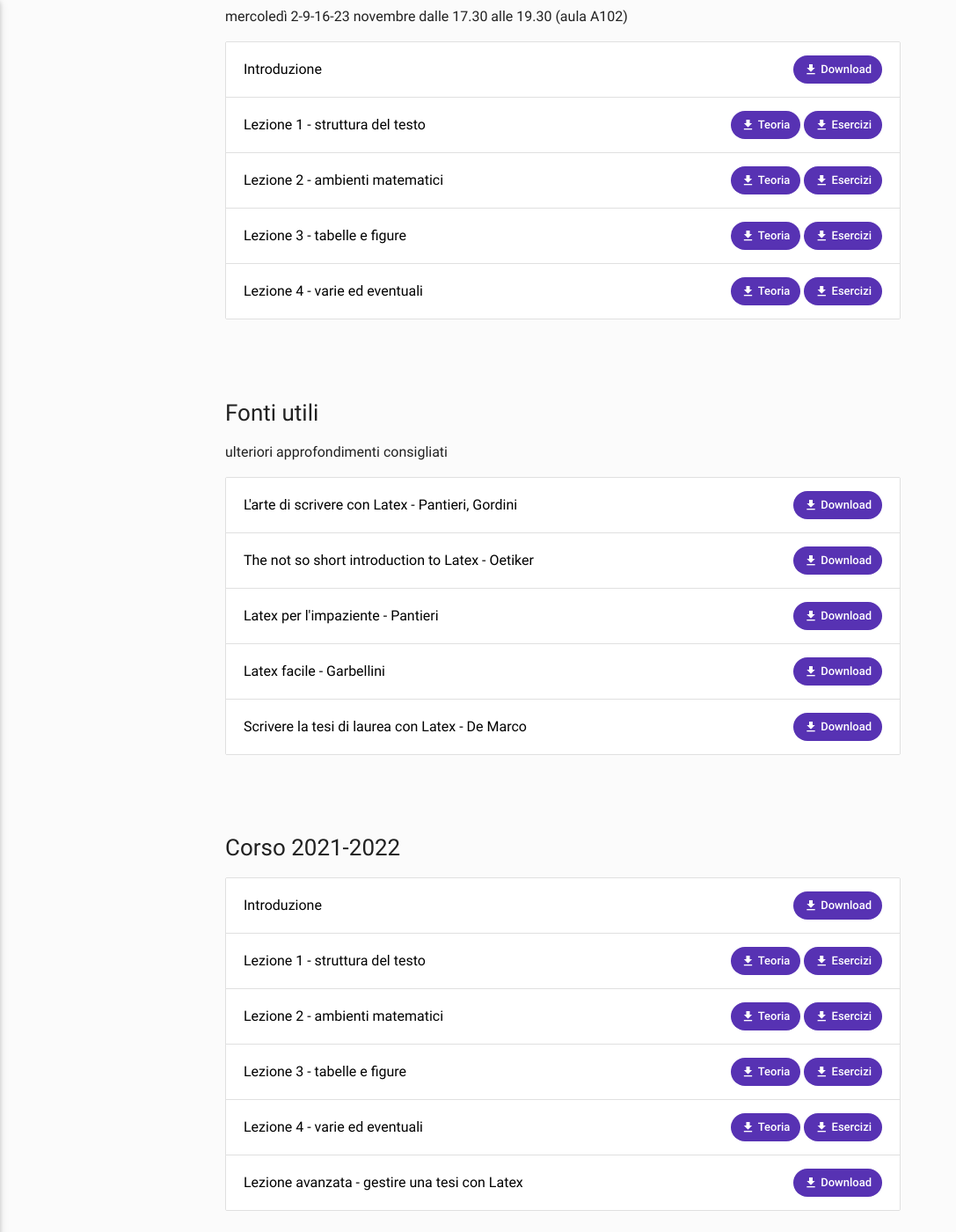
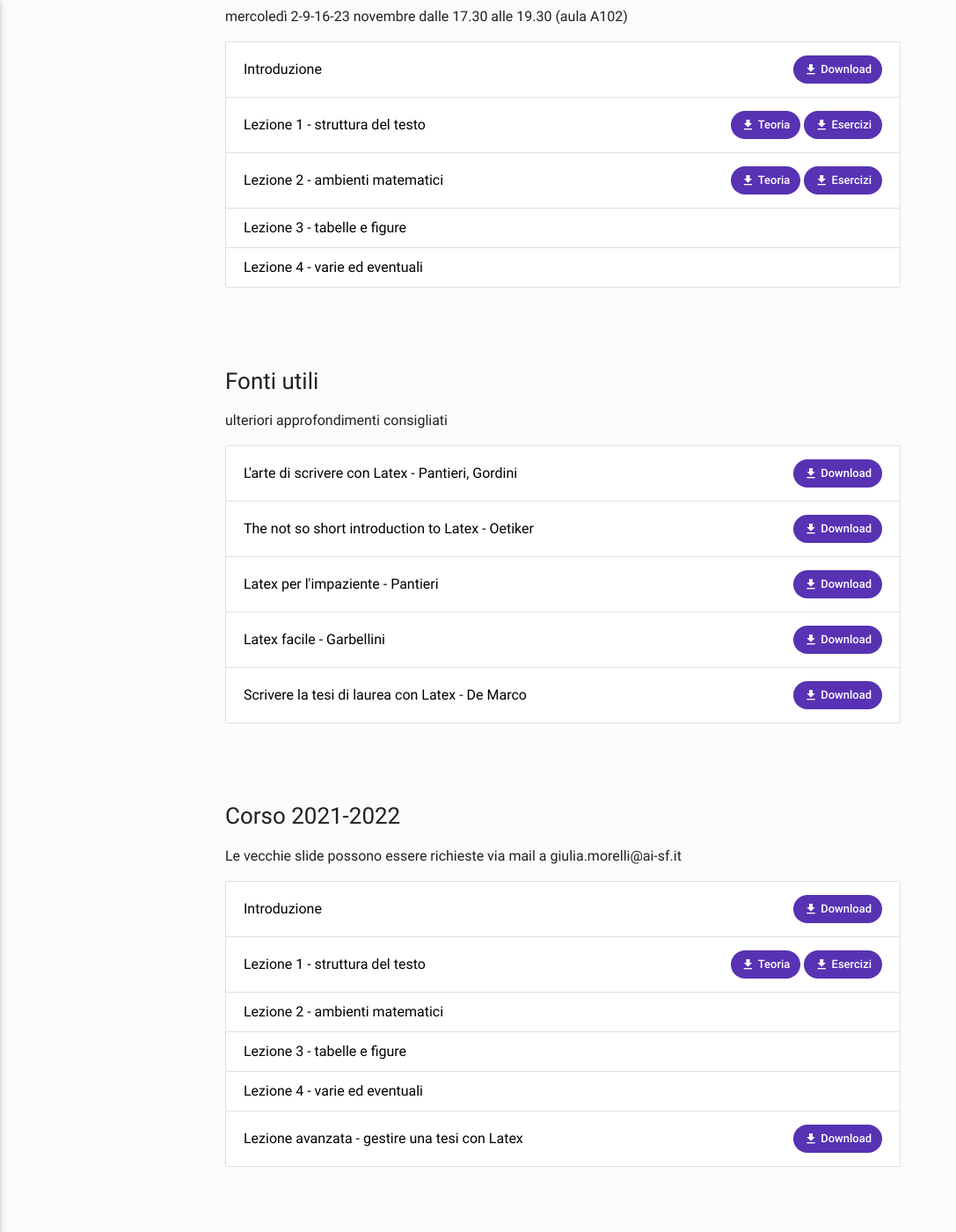
Before and after one commit to ai-sf/trento, a Jekyll site: the page built from latex.html, in a window 1280 px wide and 1400 px high, scrolled down 249 px. Shown: the whole window at 88% size, without its empty margins (0-1087 px from the left). Built offline with Jekyll 4.4.1, drawn with Linux system fonts in a browser that asks for light colours; nearby versions of some CDN libraries; some of the changed lines change nothing that is shown.

Commit message:
Update latex.yml

```diff
--- a/_data/latex.yml
+++ b/_data/latex.yml
@@ -21,15 +21,15 @@ sezioni:
           url: "Esercizi-2_22-23.pdf"
       - testo: "Lezione 3 - tabelle e figure"
         urls:
-        - nome: "Teoria"
+    #    - nome: "Teoria"
     #       url: "Lezione-3_22-23.pdf"
-        - nome: "Esercizi"
+    #    - nome: "Esercizi"
     #       url: "Esercizi-3_22-23.pdf"
       - testo: "Lezione 4 - varie ed eventuali"
         urls:
-        - nome: "Teoria"
+    #    - nome: "Teoria"
     #      url: "Lezione-4_22-23.pdf"
-        - nome: "Esercizi"
+    #    - nome: "Esercizi"
     #       url: "Esercizi-4_22-23.pdf"
   # - titolo: "Corso avanzato 2022"
   #   testo: "venerdì 4 marzo dalle 15.30 alle 17.30 (aula A102)"
@@ -70,7 +70,7 @@ sezioni:
 
 
   - titolo: "Corso 2021-2022"
-    testo: " "
+    testo: "Le vecchie slide possono essere richieste via mail a giulia.morelli@ai-sf.it"
     downloads:
       - testo: "Introduzione"
         urls:
@@ -83,23 +83,23 @@ sezioni:
         - nome: "Esercizi"
           url: "Esercizi_1.pdf"
       - testo: "Lezione 2 - ambienti matematici"
-        urls:
-        - nome: "Teoria"
-          url: "Lezione_2.pdf"
-        - nome: "Esercizi"
-          url: "Esercizi_2.pdf"
+    #    urls:
+    #    - nome: "Teoria"
+    #      url: "Lezione_2.pdf"
+    #    - nome: "Esercizi"
+    #      url: "Esercizi_2.pdf"
       - testo: "Lezione 3 - tabelle e figure"
-        urls:
-        - nome: "Teoria"
-          url: "Lezione_3.pdf"
-        - nome: "Esercizi"
-          url: "Esercizi_3.pdf"
+    #    urls:
+    #    - nome: "Teoria"
+    #      url: "Lezione_3.pdf"
+    #    - nome: "Esercizi"
+    #      url: "Esercizi_3.pdf"
       - testo: "Lezione 4 - varie ed eventuali"
-        urls:
-        - nome: "Teoria"
-          url: "Lezione_4.pdf"
-        - nome: "Esercizi"
-          url: "Esercizi_4.pdf"
+    #    urls:
+    #    - nome: "Teoria"
+    #      url: "Lezione_4.pdf"
+    #    - nome: "Esercizi"
+    #      url: "Esercizi_4.pdf"
       - testo: "Lezione avanzata - gestire una tesi con Latex"
         urls:
         - nome: "Download"
```
